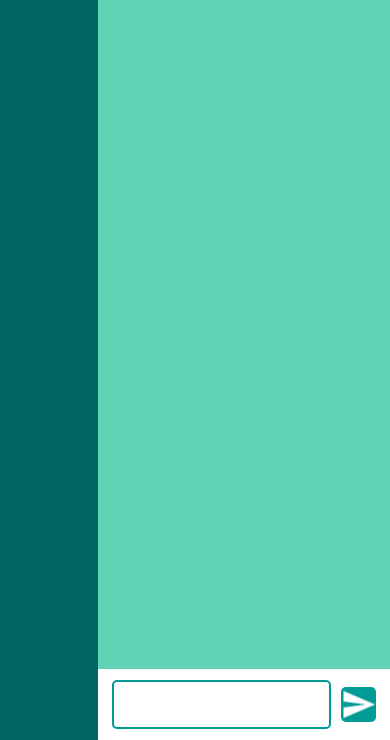
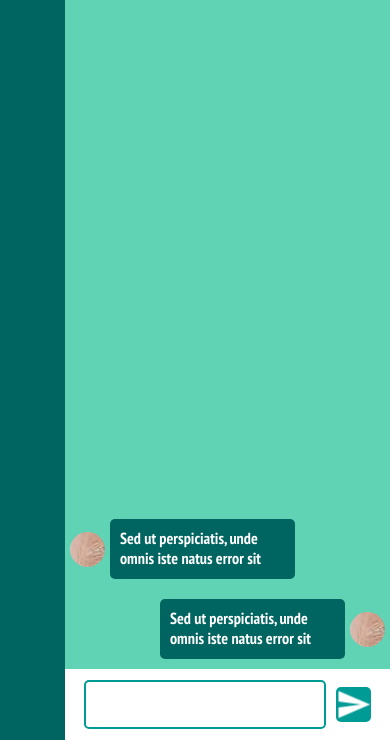
Before and after one commit to velichkovega/chatDemo, a website: page src/index.html in a window 390 px wide. Shown: the part 104-844 px from the top of the page. Drawn offline with nearby package versions, Linux system fonts and the light colour scheme; files that its build step writes are made by us from their sources.

Commit message:
adaptive

```diff
--- a/gulpfile.js
+++ b/gulpfile.js
@@ -60,7 +60,7 @@ gulp.task('js:build', function () {
     gulp.src(path.src.js)
         .pipe(rigger())
         .pipe(sourcemaps.init())
-        .pipe(uglify())
+        // .pipe(uglify())
         .pipe(sourcemaps.write())
         .pipe(gulp.dest(path.build.js))
         .pipe(reload({stream: true}));
--- a/src/index.html
+++ b/src/index.html
@@ -18,7 +18,7 @@
             </div>
         </div>
         <div class="header__settings">
-            <img src="img/settings.png" alt="settings" class="settings__img">
+            <img src="img/account-settings-variant.png" alt="settings" class="settings__img">
         </div>
     </header>
     <div class="container">
@@ -34,7 +34,10 @@
         <div class="chat">
             <div class="chat__history">
                 <div class="history__container">
-                    <div class="history__item">
+                    <div class="history__item partner-msg">
+                        <p>Sed ut perspiciatis, unde omnis iste natus error sit </p>
+                    </div>
+                    <div class="history__item my-msg">
                         <p>Sed ut perspiciatis, unde omnis iste natus error sit </p>
                     </div>
                 </div>
--- a/src/js/main.js
+++ b/src/js/main.js
@@ -0,0 +1,12 @@
+//= ../../bower_components/jquery/dist/jquery.js
+
+$('.burger__img').on('click', function(){
+    $('.contacts__side-bar').addClass('contacts__hide');
+    let sideBar = $('.contacts__side-bar');
+    sideBar.stop();
+    if (sideBar.is(':visible')) {
+        sideBar.animate({width: 50}, 1000, function(){
+            $(this).hide();
+        });
+    }
+});
--- a/src/style/main.scss
+++ b/src/style/main.scss
@@ -39,7 +39,7 @@ p, a, h1, span {
     display: flex;
     flex-direction: column;
     justify-content: flex-end;
-    width: 75%;
+    width: 100%;
     height: calc(100vh - 50px);
     background-color: #000;
 }
@@ -55,7 +55,12 @@ p, a, h1, span {
     background-color: #006561;
     height: calc(100vh - 50px);
     width: 25%;
-    overflow-y: auto;
+    overflow: hidden;
+    transition: 0.3s;
+    z-index: 99;
+    &:hover {
+        box-shadow: 3px 0px 6px 0px rgba(0,0,0,0.52);
+    }
 }
 
 .side-bar__item {
@@ -100,6 +105,7 @@ p, a, h1, span {
 }
 
 .chat__history {
+    overflow: auto;
     height: calc(100vh - 75px);
     background-color: #5FD3B3
 }
@@ -137,14 +143,102 @@ p, a, h1, span {
     margin: 0 auto;
     min-height: 100%;
     overflow: auto;
+    display: flex;
+    flex-direction: column;
+    justify-content: flex-end;
 }
 
-@media (max-width: 480px) {
+.history__item {
+    display: flex;
+    align-items: center;
+    max-width: 450px;
+    margin: 10px 5px;
+    p {
+        max-width: 420px;
+        background-color: #006561;
+        display: inline-block;
+        color: #fff;
+        border-radius: 5px;
+        padding: 10px;
+    }
+}
+
+.partner-msg {
+    align-self: flex-start;
+    &:before {
+        content: '';
+        width: 35px;
+        height: 35px;
+        border-radius: 50%;
+        display: inline-block;
+        background-image: url(../img/avatar.jpg);
+        margin-right: 5px;
+    }
+
+
+}
+
+.my-msg {
+    align-self: flex-end;
+    &:after {
+        content: '';
+        width: 35px;
+        height: 35px;
+        border-radius: 50%;
+        display: inline-block;
+        background-image: url(../img/avatar.jpg);
+        margin-left: 5px;
+    }
+}
+
+.side-bar__hide {
+    transition: 0.3s;
+    .item__prew {
+        display: none;
+        transition-property: opacity;
+        transition-duration: 3s;
+        opacity: 0;
+    }
+
+}
+
+.contacts__hide {
+    min-width: 50px;
+}
+
+@media (max-width: 768px) {
+    .contacts__hide {
+        display: none;
+    }
+
+    .side-bar__hide {
+        display: none;
+    }
+
     .contacts__side-bar {
         min-width: 50px;
+        width: 20%;
     }
 
     .item__prew {
         display: none;
     }
+
+    .history__container {
+        width: auto;
+    }
+
+    .history__item {
+        p {
+            max-width: 300px;
+        }
+    }
 }
+
+@media (max-width: 480px) {
+    .history__item {
+        p {
+            max-width: 165px;
+        }
+    }
+}
```
Also changed, not shown: src/img/account-settings-variant.png (added).
